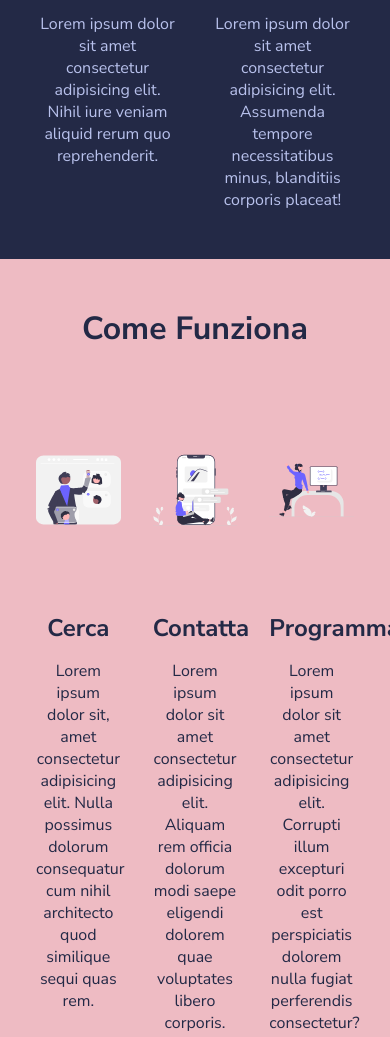
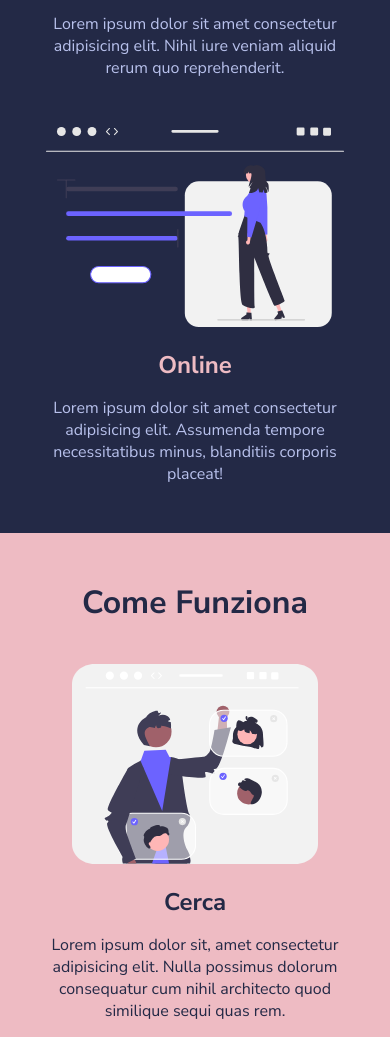
Before and after one commit to Dan97O/html-css-resp-wannabe, a plain HTML site: page index.html in a window 390 px wide. Shown: the part 490-1527 px from the top of the page. Drawn offline with Linux system fonts and the light colour scheme.

Commit message:
add version mobile

```diff
--- a/assets/css/style.css
+++ b/assets/css/style.css
@@ -128,9 +128,47 @@ img {
     SOLUZIONE RESPONSIVE
  ************************************************/
 
+/* version Tablet */
+
  @media screen and (max-width: 768px) {
+
 
     .container {
         width: 100%;
     }
 }
+
+/* /version Tablet */
+
+
+/* version Mobile */
+
+@media screen and (max-width: 480px) {
+
+    .row {
+        display: block;
+    }
+
+    .lessons .col,
+    .steps .col,
+    .why-us .col {
+        width: 100%;
+    }
+
+    section .col {
+        margin-bottom: 3rem;
+    }
+
+    .steps {
+        margin-bottom:0;
+    }
+
+    .why-us {
+        background-color: #222222;
+        padding-top: 3rem;
+        padding-bottom: 3rem;
+        margin-bottom: 0;
+    }
+}
+
+/* /version Mobile */
--- a/index.html
+++ b/index.html
@@ -9,6 +9,7 @@
             rel="stylesheet"
         />
         <!-- Main Styles -->
+        <meta name="viewport" content="width=device-width, initial-scale=1.0">
         <link rel="stylesheet" href="./assets/css/style.css" />
     </head>
     <body>
```
